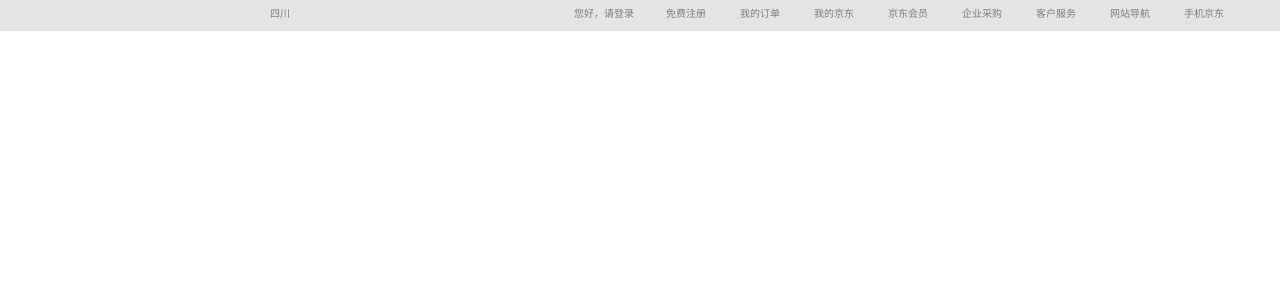
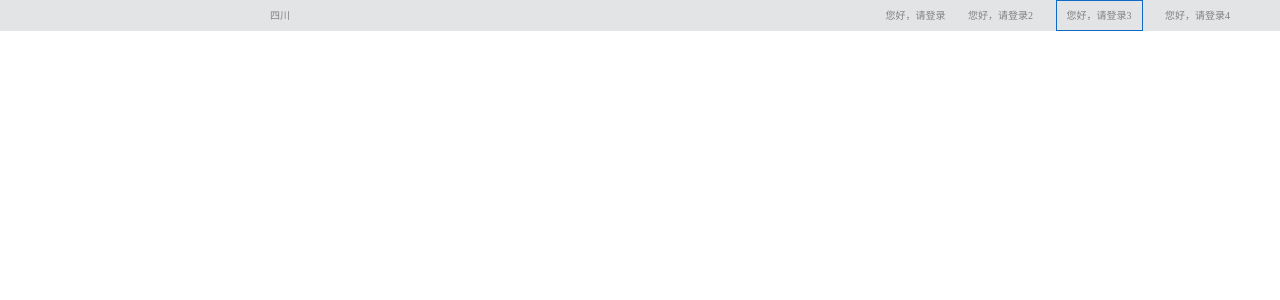
Before and after one commit to sep85911/FlaskProject, a Flask app: template templates/JDMain.html in a window 1280 px wide. Shown: the top 300 px of the page. Run offline with Flask 2, Linux system fonts and the light colour scheme; the template is opened without the code that fills it, so the values that code supplies are empty.

Commit message:
201808011617

```diff
--- a/static/css/JDMain.css
+++ b/static/css/JDMain.css
@@ -16,122 +16,60 @@ body{
 
 .head-part1 {
     width: 250px;
-    height:inherit;
     text-align: right;
     float:left;
     font-size: x-small;
+    padding:7px 0px;
 }
 
-.head-text-r {
-    margin:0px;
-    padding:5px 0px;
+.head-text-right {
     color:gray;
 }
 
-.head-text-r:hover {
-    cursor: pointer;
-    color:red;
+.head-part2 {
+    float:right;
+    font-size: x-small;
 }
 
-.head-part2{
-    float:right;
+.head-ul{
+    list-style-type: none;
     margin:0px;
-    /* padding:5px 0px; */
 }
 
-.head-part2 ul{
-    list-style-type: none;
-    text-align: right;
-    font-size: 0px;
+.head-ul-li {
+    margin:0px;
+    padding:0px;
+    display: inline-block;
 }
 
-.head-part2 ul li{
-    display:inline-block;
+.head-ul-li div{
+    margin:0px;
+    padding:0px 10px;
+    line-height:31px;
 }
 
-.head-downlist {
-    /* border-width:1px; */
-    /* border-style: solid; */
-    /* border-color:#e3e4e5; */
-    /* border-bottom-color: #e3e4e5; */
-    position: relative;
+.head-ul-li div:hover .menu{
+    visibility: visible;
 }
 
-.head-downlist:hover {
-    color:red;
-    cursor: pointer;
-    background-color: white;
-    border-top-color:rgb(202, 202, 202);
-    border-left-color:rgb(202, 202, 202);
-    border-right-color:rgb(202, 202, 202);
-    border-bottom-color: white;
+.head-ul-li div div{
+    border-width: 1px;
+    border-style: solid;
+    border-color:#106ac5;
+    line-height:29px;
 }
 
-.head-downlist:hover .head-submenu{
-    /* visibility: visible; */
-    background-color: white;
+.head-link {
+    color:gray;
+    text-decoration:none;
 }
 
-.head-text {
-    margin:0px;
-    padding:5px 16px;
-    font-size: x-small;
-    color:gray;
+.head-link:hover {
+    color:red;
+    text-decoration:none;
 }
 
-.head-text:hover{
-    color:red;
-    cursor: pointer;
-    /* border-width:1px; */
-    /* border-style: solid; */
-    /* border-color:#e3e4e5; */
-    background-color: white;
-}
-
-.head-text-login {
-    margin:6px 0px;
-    font-size: x-small;
-    color:gray;
-    text-align:center;
-}
-
-.head-text-login:hover {
-    color:red;
-    cursor: pointer;
-}
-
-.spacer {
-    width:2px;
-    margin:0px;
-    padding:0px;
-    background-color: #ccc;
-    overflow: hidden;
-    cursor:pointer;
-}
-
-.head-submenu {
-    margin:6px 0px;
-    width:160px;
-    border-style:solid;
-    border-width: 1px;
-    border-color:rgb(202, 202, 202);
-    background-color: white;
-    z-index: 1;
+.menu {
     position: absolute;
     visibility: hidden;
 }
-
-.head-subtext{
-    float:left;
-    padding:8px 16px;
-    font-size: x-small;
-    color:gray;
-}
-
-.head-subtext a{
-    color:gray;
-    text-decoration: none;
-}
-.head-subtext a:hover{
-    color:red;
-}
--- a/templates/JDMain.html
+++ b/templates/JDMain.html
@@ -16,35 +16,54 @@
         <div class="head">
             <div class="w">
                 <div class="head-part1">
-                    <div class="head-text-r">四川</div>
+                    <div class="head-text-right">四川</div>
                 </div>
                 <div class="head-part2">
-                    <ul>
-                        <li><div class="head-text">您好，请登录</div></li>
-                        <li><div class="head-text">免费注册</div></li>
-                        <li class="spacer"></li>
-                        <li><div class="head-text">我的订单</div></li>
-                        <li class="spacer"></li>
-                        <li><div class="head-text">我的京东</div></li>
-                        <li class="spacer"></li>
-                        <li><div class="head-text">京东会员</div></li>
-                        <li class="spacer"></li>
-                        <li class="head-downlist">
-                            <div class="head-text">企业采购</div>
-
-                            <div class="head-submenu">
-                                <div class="head-subtext"><a href="">企业购</a></div>
-                                <div class="head-subtext"><a href="">商用场景馆</a></div>
-                                <div class="head-subtext"><a href="">工业品</a></div>
-                                <div class="head-subtext"><a href="">礼品卡</a></div>
+                    <ul class="head-ul">
+                        <li class="head-ul-li"><div><a href="" class="head-link">您好，请登录</a></div></li>
+                        <li class="head-ul-li"><div><a href="" class="head-link">您好，请登录2</a></div></li>
+                        <li class="head-ul-li">
+                            <div>
+                                <div>
+                                    <a href="" class="head-link">您好，请登录3</a>
+                                </div>
+                                <div class="menu">
+                                    <ul>
+                                        <li></li>
+                                    </ul>
+                                </div>
                             </div>
                         </li>
-                        <li class="spacer"></li>
-                        <li><div class="head-text">客户服务</div></li>
-                        <li class="spacer"></li>
-                        <li><div class="head-text">网站导航</div></li>
-                        <li class="spacer"></li>
-                        <li><div class="head-text">手机京东</div></li>
+                        <li class="head-ul-li"><div><a href="" class="head-link">您好，请登录4</a></div></li>
+
+
+
+
+
+
+                        <!-- <li class="head-ul-li"><a href="" class="head-link">免费注册</a></li>
+                        <li class="head-ul-li"><a href="" class="head-link">我的订单</a></li>
+                        <li class="head-ul-li"><a href="" class="head-link">我的京东</a></li>
+                        <li class="head-ul-li"><a href="" class="head-link">京东会员</a></li>
+                        <li class="head-ul-li ">
+
+                            <div class="downlist">
+                                <a href="" class="head-link">企业采购</a>
+                                <div class="downlist-menu">
+                                    <ul>
+                                        <li class="downlist-choice"><a href="" class="head-link">选项1</a></li>
+                                        <li class="downlist-choice"><a href="" class="head-link">选项2</a></li>
+                                        <li class="downlist-choice"><a href="" class="head-link">选项3</a></li>
+                                        <li class="downlist-choice"><a href="" class="head-link">选项4</a></li>
+                                    </ul>
+                                </div>
+                            </div>
+
+                        </li>
+                        <li class="head-ul-li"><a href="" class="head-link">客户服务</a></li>
+                        <li class="head-ul-li"><a href="" class="head-link">网站导航</a></li>
+                        <li class="head-ul-li"><a href="" class="head-link">手机京东</a></li>
+                        <li class="spacer"></li> -->
                     </ul>
                 </div>
             </div>
```
Also changed, not shown: static/css/Main.css (+30 -1 lines), templates/Main.html (+3 -39 lines).
